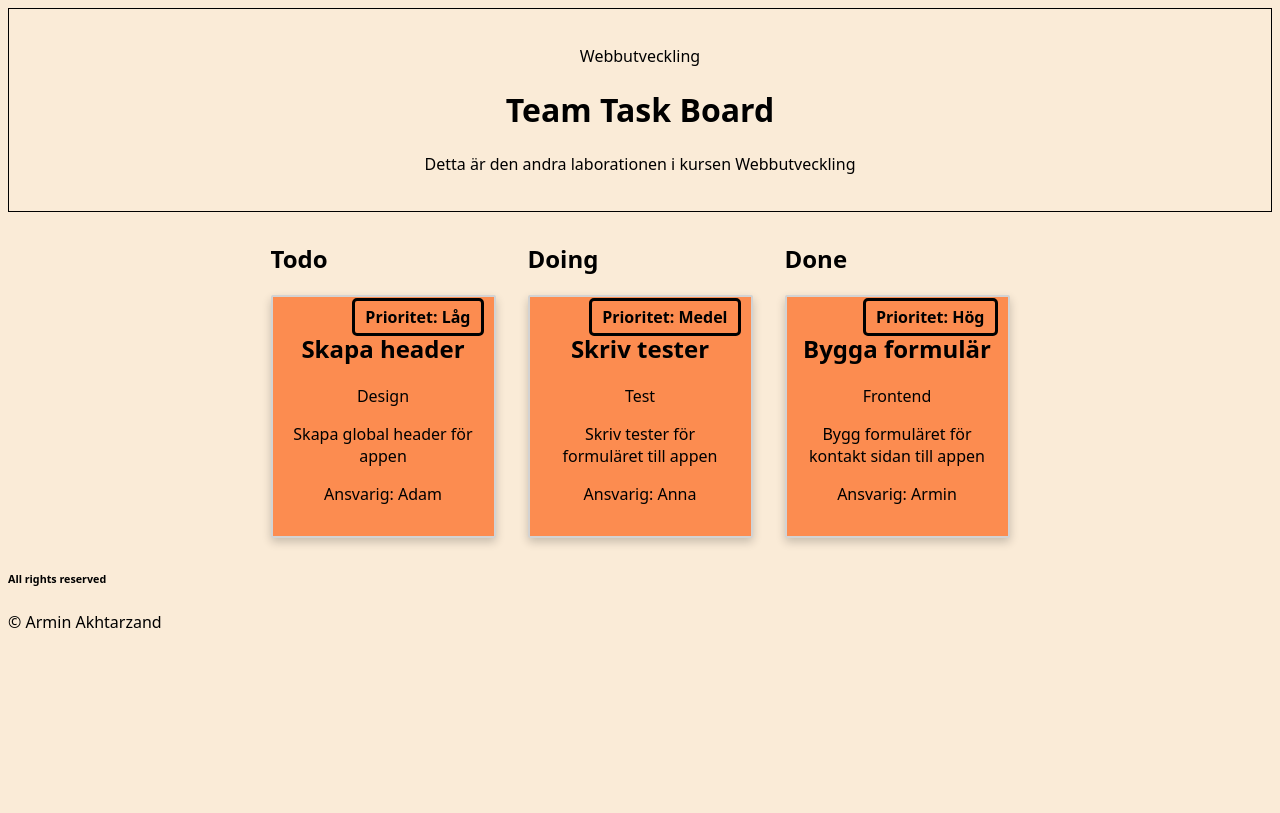
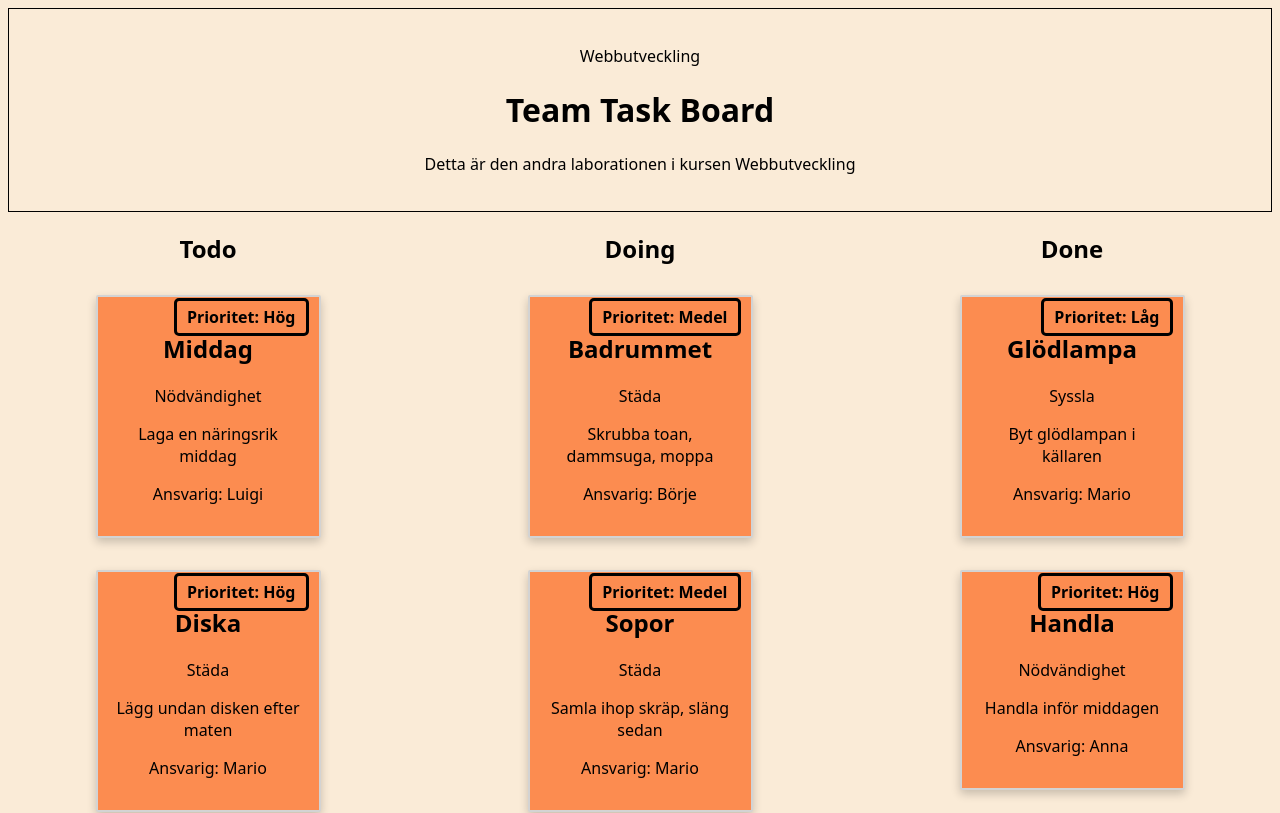
Before and after one commit to armin-akhtarzand/task-board-lab2, a React (Vite) app: page / in a window 1280 px wide. Shown: the top 813 px of the page. Built offline with nearby package versions, Linux system fonts and the light colour scheme.

Commit message:
render task card from filtered task data

```diff
--- a/src/App.tsx
+++ b/src/App.tsx
@@ -2,47 +2,151 @@ import Column from "./components/Column";
 import Footer from "./components/Footer";
 import Header from "./components/Header";
 import TaskCard from "./components/TaskCard";
+import type { Task } from "./types/Task";
+
+const tasks: Task[] = [
+  {
+    id: 1,
+    title: "Badrummet",
+    category: "Städa",
+    assignee: "Börje",
+    description: "Skrubba toan, dammsuga, moppa",
+    priority: "Medel",
+    status: "doing",
+  },
+  {
+    id: 2,
+    title: "Glödlampa",
+    category: "Syssla",
+    assignee: "Mario",
+    description: "Byt glödlampan i källaren",
+    priority: "Låg",
+    status: "done",
+  },
+  {
+    id: 3,
+    title: "Middag",
+    category: "Nödvändighet",
+    assignee: "Luigi",
+    description: "Laga en näringsrik middag",
+    priority: "Hög",
+    status: "todo",
+  },
+  {
+    id: 4,
+    title: "Handla",
+    category: "Nödvändighet",
+    assignee: "Anna",
+    description: "Handla inför middagen",
+    priority: "Hög",
+    status: "done",
+  },
+  {
+    id: 5,
+    title: "Diska",
+    category: "Städa",
+    assignee: "Mario",
+    description: "Lägg undan disken efter maten",
+    priority: "Hög",
+    status: "todo",
+  },
+  {
+    id: 6,
+    title: "TV-kontroll",
+    category: "Syssla",
+    assignee: "Börje",
+    description: "Hitta TV-kontrollen",
+    priority: "Låg",
+    status: "done",
+  },
+  {
+    id: 7,
+    title: "Sopor",
+    category: "Städa",
+    assignee: "Mario",
+    description: "Samla ihop skräp, släng sedan",
+    priority: "Medel",
+    status: "doing",
+  },
+  {
+    id: 8,
+    title: "Böcker",
+    category: "Syssla",
+    assignee: "Anna",
+    description: "Sortera böckerna i ordning",
+    priority: "Låg",
+    status: "todo",
+  },
+  {
+    id: 9,
+    title: "Garderob",
+    category: "Syssla",
+    assignee: "Luigi",
+    description: "Montera nya IKEA garderoben",
+    priority: "Låg",
+    status: "doing",
+  },
+];
 
 const App = () => {
+  const todo: Task[] = tasks.filter((task) => task.status === "todo");
+  const doing: Task[] = tasks.filter((task) => task.status === "doing");
+  const done: Task[] = tasks.filter((task) => task.status === "done");
+
   return (
-    <body>
+    <>
       <Header></Header>
       <main>
+        <div className="board-container">
+        <Column title="Todo">
           <div className="taskcard-container">
-          <Column title="Todo">
+            {todo.map((task) => (
               <TaskCard
-              priority="Låg"
-              category="Design"
-              assignee="Adam"
-              description="Skapa global header för appen"
-              id={2}
-              title="Skapa header"
+                id={task.id}
+                key={task.id}
+                title={task.title}
+                description={task.description}
+                assignee={task.assignee}
+                priority={task.priority}
+                category={task.category}
               ></TaskCard>
+            ))}
+          </div>
         </Column>
         <Column title="Doing">
+          <div className="taskcard-container">
+            {doing.map((task) => (
               <TaskCard
-              priority="Medel"
-              category="Test"
-              assignee="Anna"
-              description="Skriv tester för formuläret till appen"
-              id={3}
-              title="Skriv tester"
+                key={task.id}
+                id={task.id}
+                title={task.title}
+                description={task.description}
+                assignee={task.assignee}
+                priority={task.priority}
+                category={task.category}
               ></TaskCard>
+            ))}
+          </div>
         </Column>
         <Column title="Done">
+          <div className="taskcard-container">
+            {done.map((task) => (
               <TaskCard
-              priority="Hög"
-              category="Frontend"
-              assignee="Armin"
-              description="Bygg formuläret för kontakt sidan till appen"
-              id={1}
-              title="Bygga formulär"
+                key={task.id}
+                id={task.id}
+                title={task.title}
+                description={task.description}
+                assignee={task.assignee}
+                priority={task.priority}
+                category={task.category}
               ></TaskCard>
+            ))}
+          </div>
         </Column>
         </div>
       </main>
       <Footer></Footer>
-    </body>
+    </>
   );
 };
 
--- a/src/components/Column.tsx
+++ b/src/components/Column.tsx
@@ -8,7 +8,7 @@ type ColumnProps = {
 
 const Column = ({ title, children }: ColumnProps) => {
   return (
-    <section>
+    <section className="column">
         <h1>{title}</h1>
         {children}
     </section>
--- a/src/index.css
+++ b/src/index.css
@@ -12,6 +12,15 @@ body{
   text-align: center;
   padding: 20px;
   border: 1px solid black;
+}
+.board-container {
+  display: flex;
+  justify-content: center;
+  align-items: flex-start;
+  gap: 2rem;
+}
+.column{
+  text-align: center;
 }
 .taskcard-container {
   display: flex;
--- a/src/types/Task.ts
+++ b/src/types/Task.ts
@@ -5,6 +5,7 @@ export type Task = {
     id: number;
     title: string;
     description: string;
+    category: string;
     assignee: string;
     priority: TaskPriority;
     status: TaskStatus;
```
Lines whose indentation alone changed are shown as unchanged.
